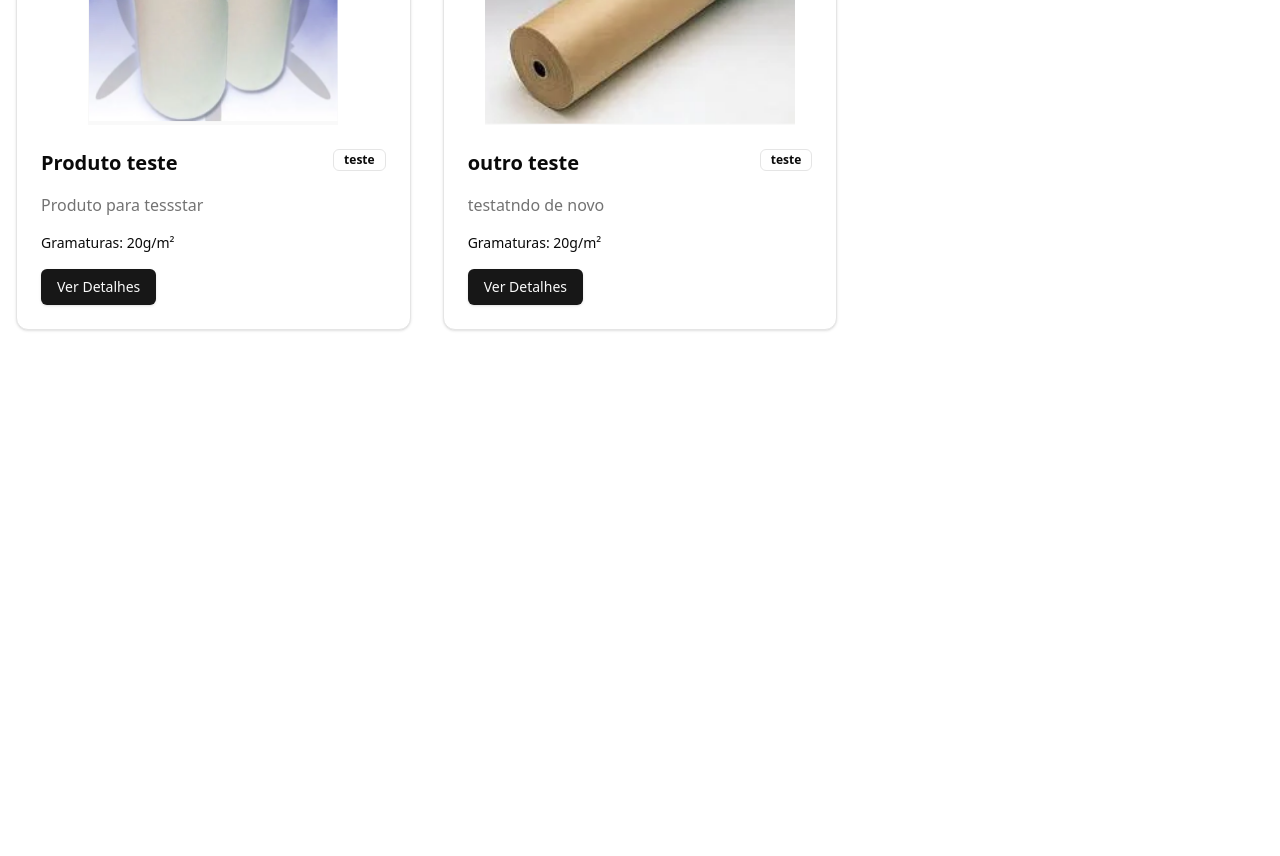
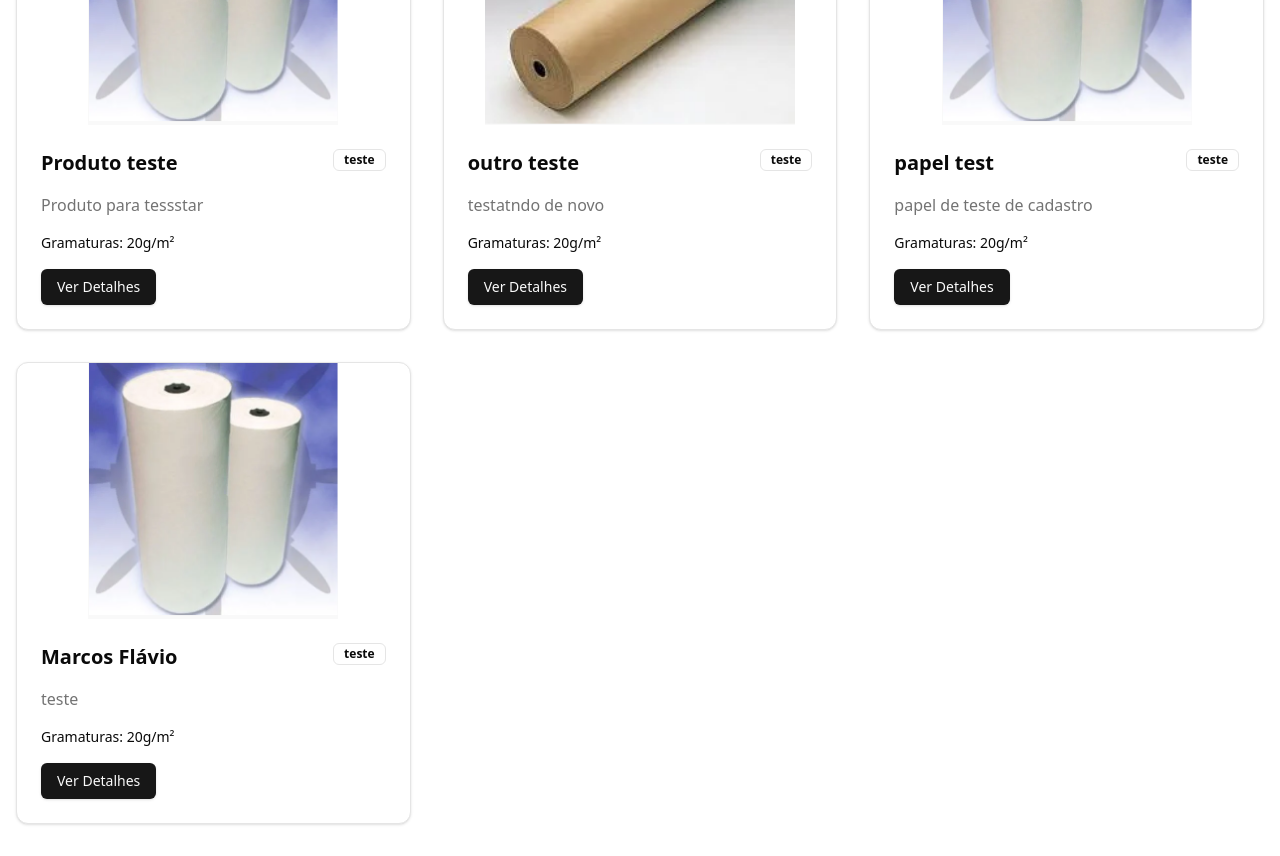
Before and after one commit to MarcosFlavioGS/Catalogo_gsil, a Next.js app: page /catalog in a window 1280 px wide. Shown: the part 1300-2156 px from the top of the page. Before the commit the page ends 1662 px from the top, so only its background shows below. Built offline with nearby package versions, Linux system fonts and the light colour scheme.

Commit message:
fix: fix lint errors

```diff
--- a/src/app/cart/page.tsx
+++ b/src/app/cart/page.tsx
@@ -11,10 +11,11 @@ import { useEffect, useState } from 'react'
 import useKartStore from '@/app/store'
 import productList from '@/data/products.json'
 import { Trash2 } from 'lucide-react'
+import { Product } from '@/types/product'
 
 export default function CartPage() {
   const { items, removeItem } = useKartStore()
-  const [cartProducts, setCartProducts] = useState<any[]>([])
+  const [cartProducts, setCartProducts] = useState<Product[]>([])
 
   useEffect(() => {
     // Filter products that are in the cart
--- a/src/app/products/[id]/page.tsx
+++ b/src/app/products/[id]/page.tsx
@@ -14,6 +14,7 @@ import { Label } from '@/components/ui/label'
 import { toast } from 'sonner'
 import { Card, CardContent } from '@/components/ui/card'
 import { use } from 'react'
+import { Product } from '@/types/product'
 
 export default function ProductDetailPage({ params }: { params: Promise<{ id: string }> }) {
   const resolvedParams = use(params)
@@ -21,7 +22,7 @@ export default function ProductDetailPage({ params }: { params: Promise<{ id: st
   const router = useRouter()
   const addItem = useKartStore((state) => state.addItem)
 
-  const [product, setProduct] = useState<any>(null)
+  const [product, setProduct] = useState<Product | null>(null)
   const [selectedSize, setSelectedSize] = useState<string>('')
   const [selectedWeight, setSelectedWeight] = useState<string>('')
   const [isAddingToCart, setIsAddingToCart] = useState(false)
--- a/src/data/products.json
+++ b/src/data/products.json
@@ -128,5 +128,34 @@
     "weight": [
       "20g/m²"
     ]
+  },
+  {
+    "id": "1743879531282",
+    "name": "papel test",
+    "description": "papel de teste de cadastro",
+    "price": 33,
+    "category": "teste",
+    "imageUrl": "/seda.png",
+    "sizeOptions": [
+      "50cm. 60cm"
+    ],
+    "weight": [
+      "20g/m²"
+    ]
+  },
+  {
+    "id": "1743879654774",
+    "name": "Marcos Flávio",
+    "description": "teste",
+    "price": 33,
+    "category": "teste",
+    "imageUrl": "/seda.png",
+    "sizeOptions": [
+      "50cm",
+      "60cm"
+    ],
+    "weight": [
+      "20g/m²"
+    ]
   }
 ]
```
